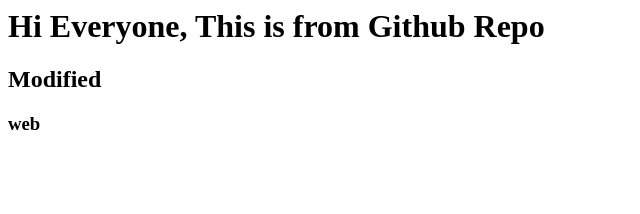
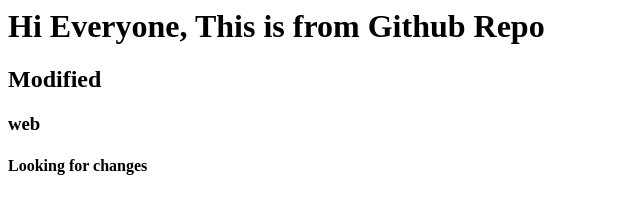
Before and after one commit to SUMANTH-321/webserverindex, a plain HTML site: page index.html in a window 1280 px wide. Shown: the whole page, without its empty margins (0-640 px from the left). Drawn offline with Linux system fonts and the light colour scheme.

Commit message:
Update index.html

```diff
--- a/index.html
+++ b/index.html
@@ -1,3 +1,4 @@
 <h1>Hi Everyone, This is from Github Repo</h1>
 <h2>Modified</h2>
 <h3>web</h3>
+<h4>Looking for changes</h4>
```
